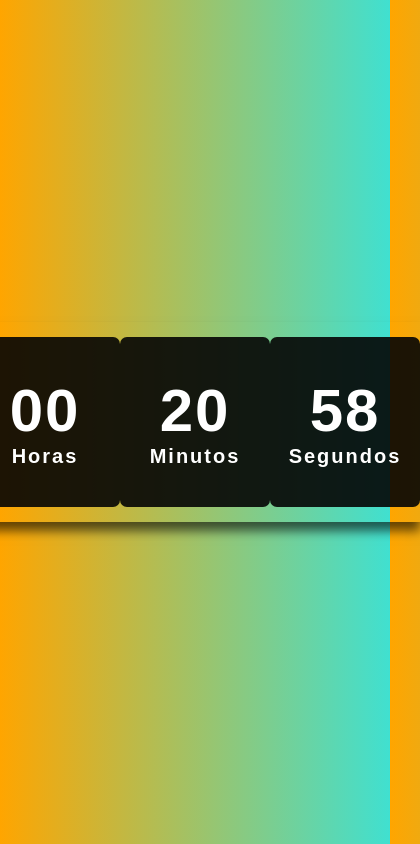
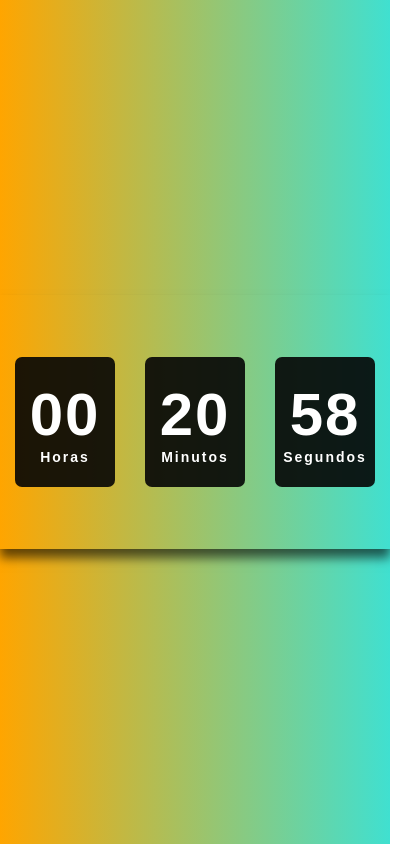
Before and after one commit to arthurmachados1/RelogioDinamico, a plain HTML site: page index.html in a window 390 px wide. Shown: the whole page, 420 px wide, since content can reach past the window. Drawn offline with Linux system fonts and the light colour scheme.

Commit message:
Relogio Digital Responsivo
Tornando o relogio digital responsivo para dispositivos menores

```diff
--- a/assets/css/style.css
+++ b/assets/css/style.css
@@ -45,3 +45,25 @@ body {
 .relogio span.tempo {
     font-size: 20px;
 }
+
+@media only screen and (max-width: 1020px)
+{
+    .relogio {
+        width: 50vh;
+        height: 30vh;
+        display: flex;
+        align-items: center;
+
+    }
+
+    .relogio div {
+        width: 100px;
+        height: 130px;
+
+    }
+
+    .relogio span.tempo {
+        font-size: 14px;
+    }
+
+}
```
Also changed, not shown: index.html (+1 -0 lines).
